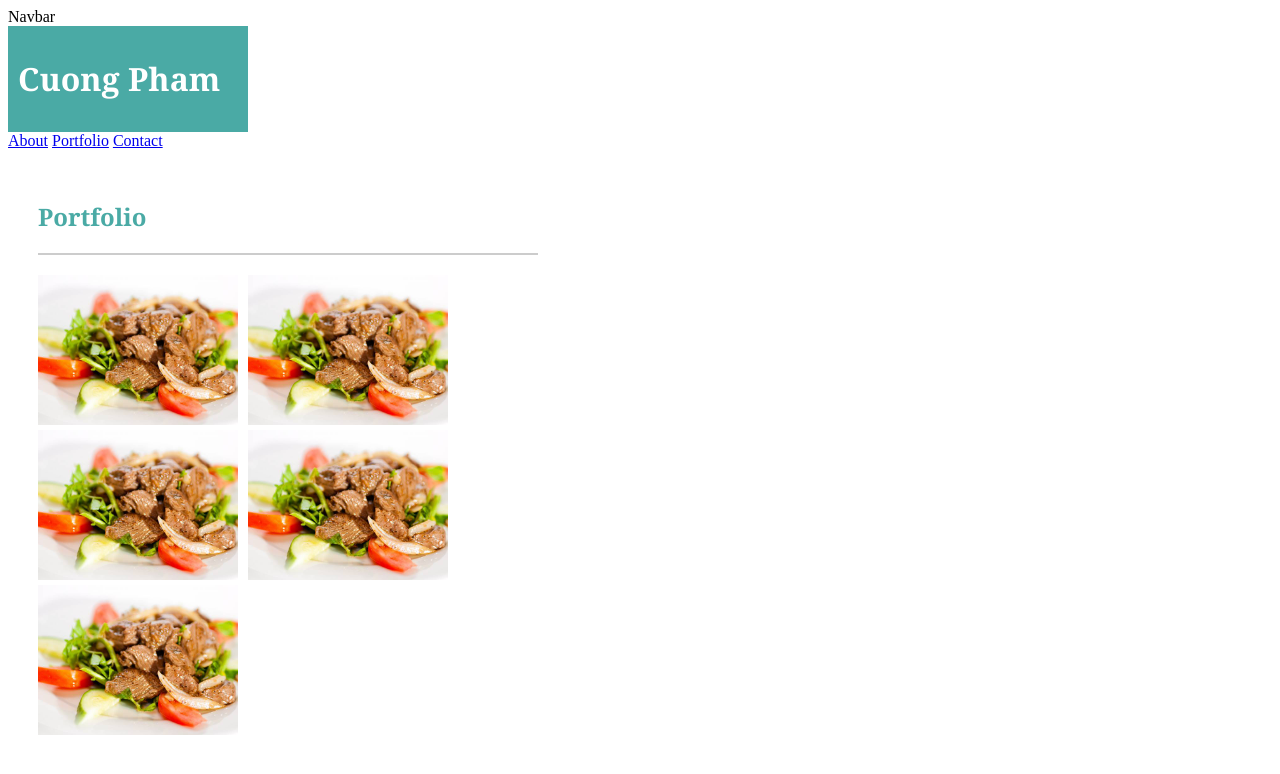
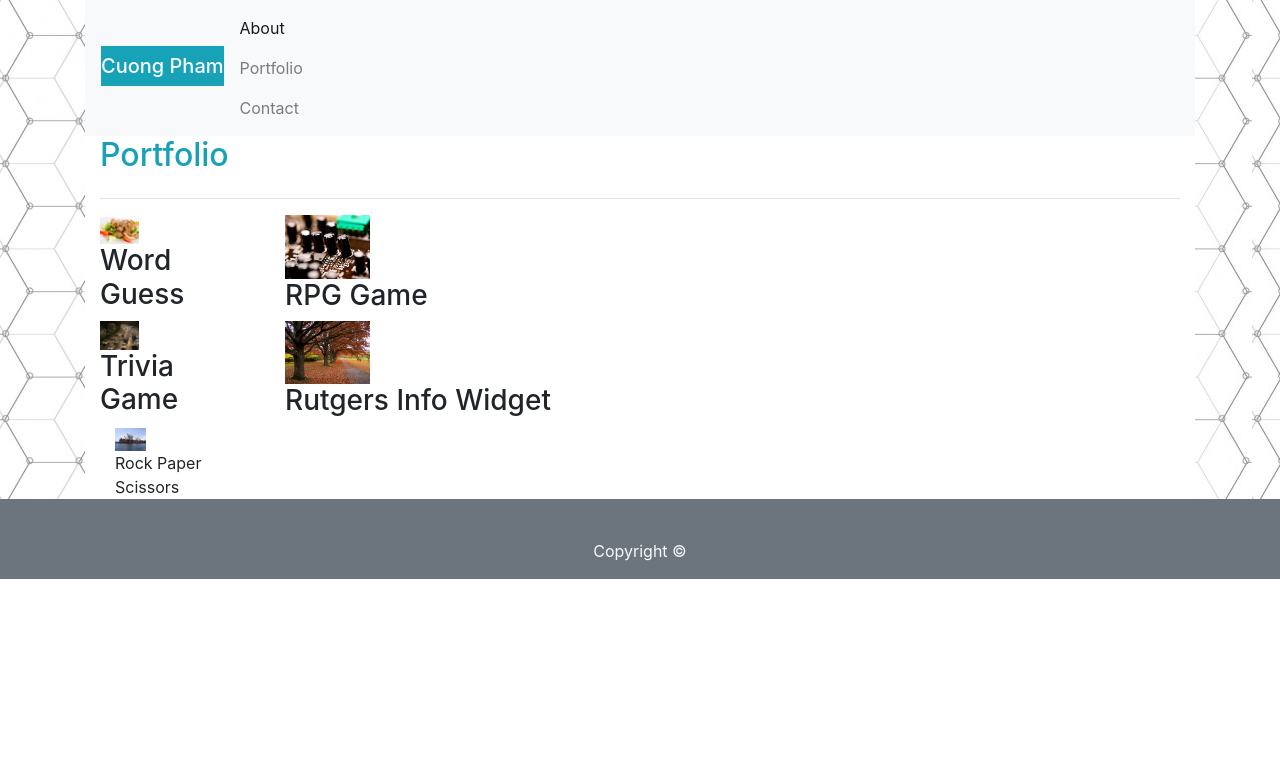
Before and after one commit to cnpham/Bootstrap-Portfolio, a plain HTML site: page portfolio.html in a window 1280 px wide. Drawn offline with nearby package versions, Linux system fonts and the light colour scheme.

Commit message:
Add files via upload

```diff
--- a/portfolio.html
+++ b/portfolio.html
@@ -2,32 +2,76 @@
 <html lang="en-us">
     <head>
         <title>Portfolio</title>
-        <link rel="stylesheet" type="text/css" href="assets/css/style.css">
+        <link rel="stylesheet" href="https://maxcdn.bootstrapcdn.com/bootstrap/4.0.0/css/bootstrap.min.css">
     </head>
     <body>
+        <div style="background:transparent url('assets/images/hexagons.jpg')">
+        <div class="container">
             <nav class="navbar navbar-light bg-light">
-                    <span class="navbar-brand mb-1 h1">Navbar</span>
-                </nav>
-        <div id="box1">
-            <div class="jumbotron bg-primary text-center">
-                <h1>Cuong Pham</h1>
+                <span class="navbar-brand mb-1 btn-info text-light h1">Cuong Pham</span>
+                <ul class="navbar-nav mr-auto">
+                    <li class="navbar-item active">
+                        <a class="nav-link" href="index.html">About<span class="sr-only"></span></a>
+                    </li>
+                    <li class="navbar-item">
+                        <a class="nav-link" href="portfolio.html">Portfolio</a>
+                        </li>
+                    <li class="navbar-item">
+                        <a class="nav-link" href="contact.html">Contact</a>
+                    </li>
+                </ul>
+            </nav>
+
+            <div class="container"
+                style="background-color: white">
+
+                <div class="row">
+                    <div class="col-md-3 col-md-offset-3">
+                        <div class="text-info">
+                            <h2>Portfolio</h2>
+                        </div>
+                    </div>
+                </div>
+
+                <hr>
+
+                <div class="row align-items-start">
+                    <div class="col-lg-2">
+                        <img id="picture2" class="h-25 w-25" src="assets/images/food-q-c-640-480-2.jpg" alt="Word Guess">
+                        <h3>Word Guess</h3>
+                    </div>
+                    <div class="col-lg-4">
+                        <img id="picture2" class="h-25 w-25" src="assets/images/technics-q-c-640-480-4.jpg" alt="RPG Game">
+                        <h3>RPG Game</h3>
+                    </div>
+                </div>
+
+                <div class="row align-items-start">
+                    <div class="col-lg-2">
+                        <img id="picture2" class="h-25 w-25" src="assets/images/transport-q-c-640-480-7.jpg" alt="Trivia Game">
+                    <h3>Trivia Game</h3>
+                    </div>
+                    <div class="col-lg-4">
+                        <img id="picture2" class="h-25 w-25" src="assets/images/nature-q-c-640-480-4.jpg" alt="Rutgers Info Widget">
+                        <h3>Rutgers Info Widget</h3>
+                    </div>
+                </div>
+
+                <div class="row align-items-start">
+                    <div class="col-lg-2">
+                        <div class="container">
+                        <img id="picture2" class="h-25 w-25" src="assets/images/city-q-c-640-480-7.jpg" alt="Rock Paper Scissors">
+                        <div class="bottom">Rock Paper Scissors</div>
+                        </div>
+                    </div>
+                </div>
             </div>
         </div>
-        <a href="https://google.com">About</a>
-        <a href="https://google.com">Portfolio</a>
-        <a href="https://google.com">Contact</a>
-
-        <div id="box4">
-        <div class="fonts bg-primary text-left">
-            <h2>Portfolio</h2>
-            <hr>
-            <img id="picture2" src="assets/images/food-q-c-640-480-2.jpg">
-            <img id="picture2" src="assets/images/food-q-c-640-480-2.jpg">
-            <img id="picture2" src="assets/images/food-q-c-640-480-2.jpg">
-            <img id="picture2" src="assets/images/food-q-c-640-480-2.jpg">
-            <img id="picture2" src="assets/images/food-q-c-640-480-2.jpg">
-
         </div>
-        </div>
+        <footer class="page-footer font-small bg-secondary mdb-color darken-3 pt-4">
+            <div class="container">
+                <div class="footer-copyright text-center text-light text-down py-3">Copyright ©</div>
+            </div>
+        </footer>
     </body>
 </html>
```
Also changed, not shown: contact.html (+38 -18 lines), index.html (+36 -14 lines), assets/css/style.css (line endings or trailing spaces), assets/images/city-q-c-640-480-7.jpg (added), assets/images/city-q-c-640-480-9.jpg (added), assets/images/hexagons.jpg (added), assets/images/nature-q-c-640-480-4.jpg (added), 2 other files.
